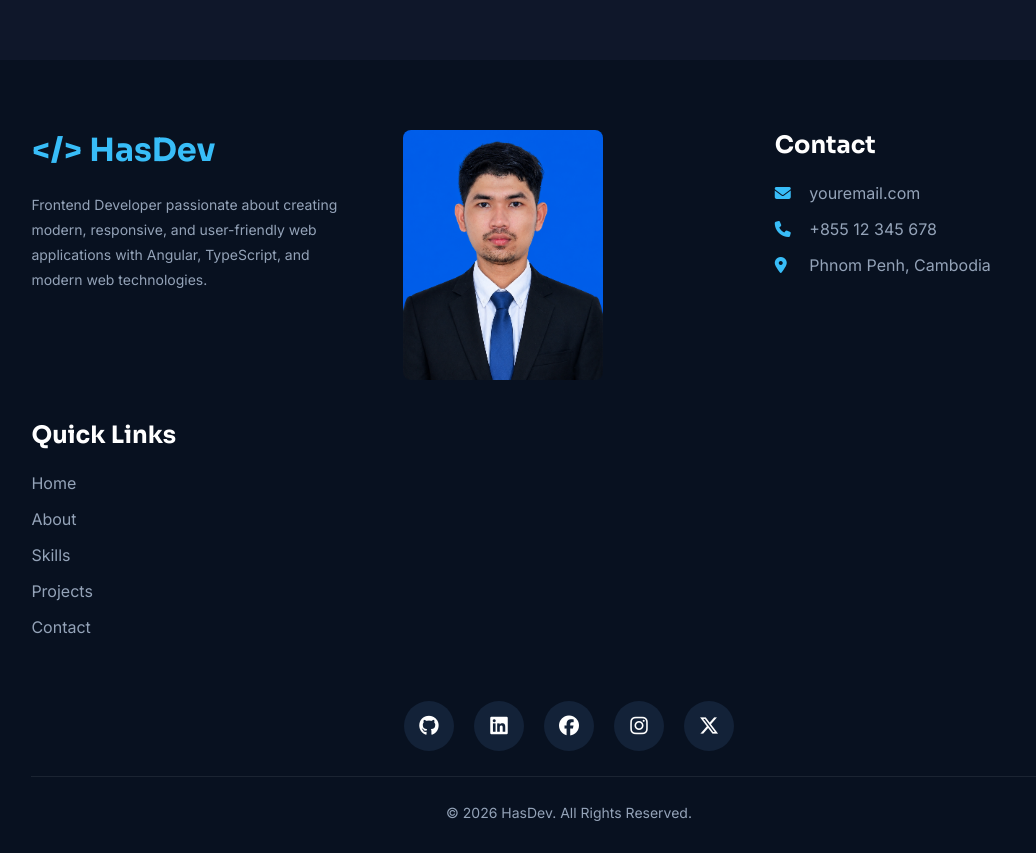
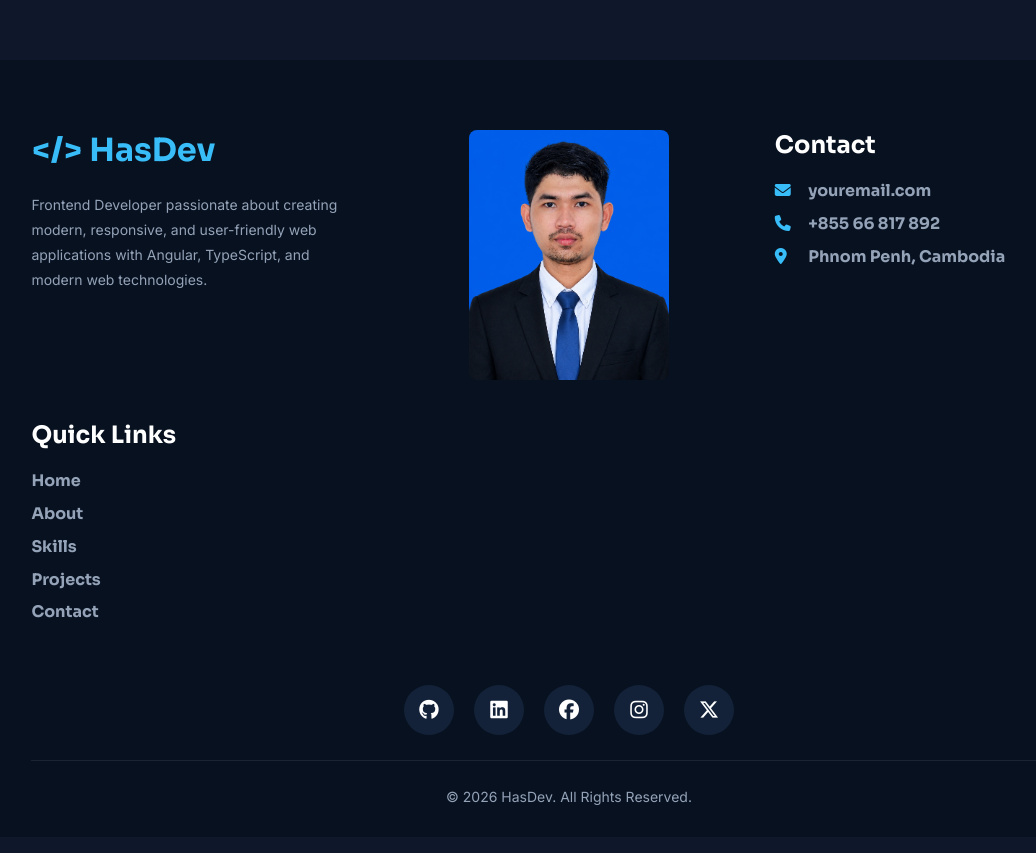
Before and after one commit to hasnimol0319-cloud/my-ng-portfolio, an Angular app: page /home in a window 1280 px wide. Shown: the part 840-1693 px from the top of the page, without its empty margins (71-1107 px from the left). Built offline with nearby package versions, Linux system fonts and the light colour scheme.

Commit message:
Update style of footer

```diff
--- a/public/assets/styles/app.scss
+++ b/public/assets/styles/app.scss
@@ -57,7 +57,7 @@ p {
   line-height: 1.5;
 }
 
-h1, h2, h3, h4, h5, h6 {
+h1, h2, h3, h4, h5, h6, a {
   font-family: var(--font-heading);
   font-weight: 700;
   line-height: 1.3;
--- a/src/app/layout/footer/footer.component.html
+++ b/src/app/layout/footer/footer.component.html
@@ -30,7 +30,7 @@
 
             <a href="tel:+85512345678">
                 <i class="fa-solid fa-phone"></i>
-                +855 12 345 678
+                +855 66 817 892
             </a>
 
             <a href="#">
--- a/src/app/layout/footer/footer.component.scss
+++ b/src/app/layout/footer/footer.component.scss
@@ -43,11 +43,15 @@
     color:var(--primary);
     transform:translateX(5px);
 }
+.image{
+    display: flex;
+    justify-content: center;
+}
 .img {
-  width: 200px;       /* កំណត់ទទឹងថេរល្មមស្អាត */
-  height: 250px;      /* កំណត់កម្ពស់ឱ្យស្មើទទឹង */
-  object-fit: cover;  /* ការពារកុំឱ្យរូបភាពរងាកន្ត្រាក់ ឬខូចរាង */
-  border-radius: 8px; /* ថែមគែមមូលតិចៗឱ្យមើលទៅទន់ភ្លន់ */
+  width: 200px;
+  height: 250px;
+  object-fit: cover;
+  border-radius: 8px;
 }
 
 .social-links{
```
